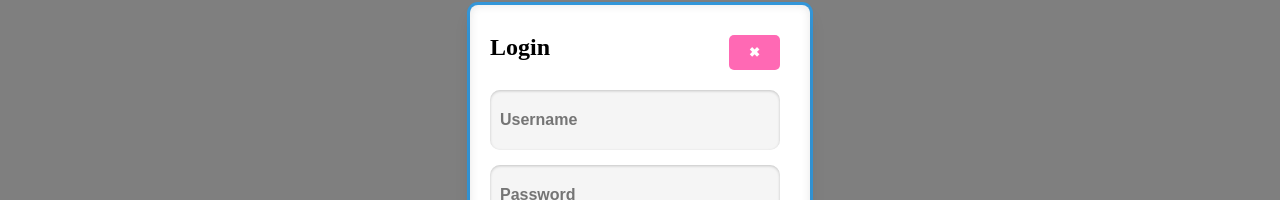
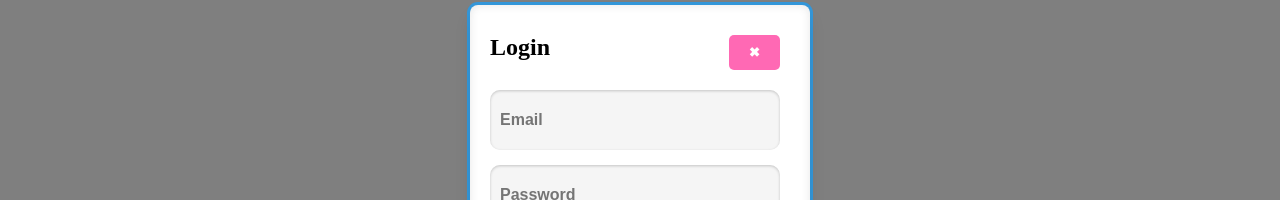
Before and after one commit to Arnemix/candy-shop, a React (Create React App) app: page / in a window 1280 px wide. Both pictures are taken after a click on the button "SIGN IN". Shown: the part 245-445 px from the top of the page. Built offline with nearby package versions, Linux system fonts and the light colour scheme; a web font is replaced by a local one.

Commit message:
started ProductCard

```diff
--- a/src/components/SignIn/SIgnIn.js
+++ b/src/components/SignIn/SIgnIn.js
@@ -8,7 +8,7 @@
                     <div>Login</div>
                     <button onClick={onClose}>✖</button>
                 </div>
-                <input type="text" className="login-input" placeholder="Username" id="username" />
+                <input type="text" className="login-input" placeholder="Email" id="email" />
                 <input type="password" className="login-input" placeholder="Password" id="password" maxLength="15" minLength="8" />
                 <button className="login-button" id="login-button">Login</button>
             </div>
```
